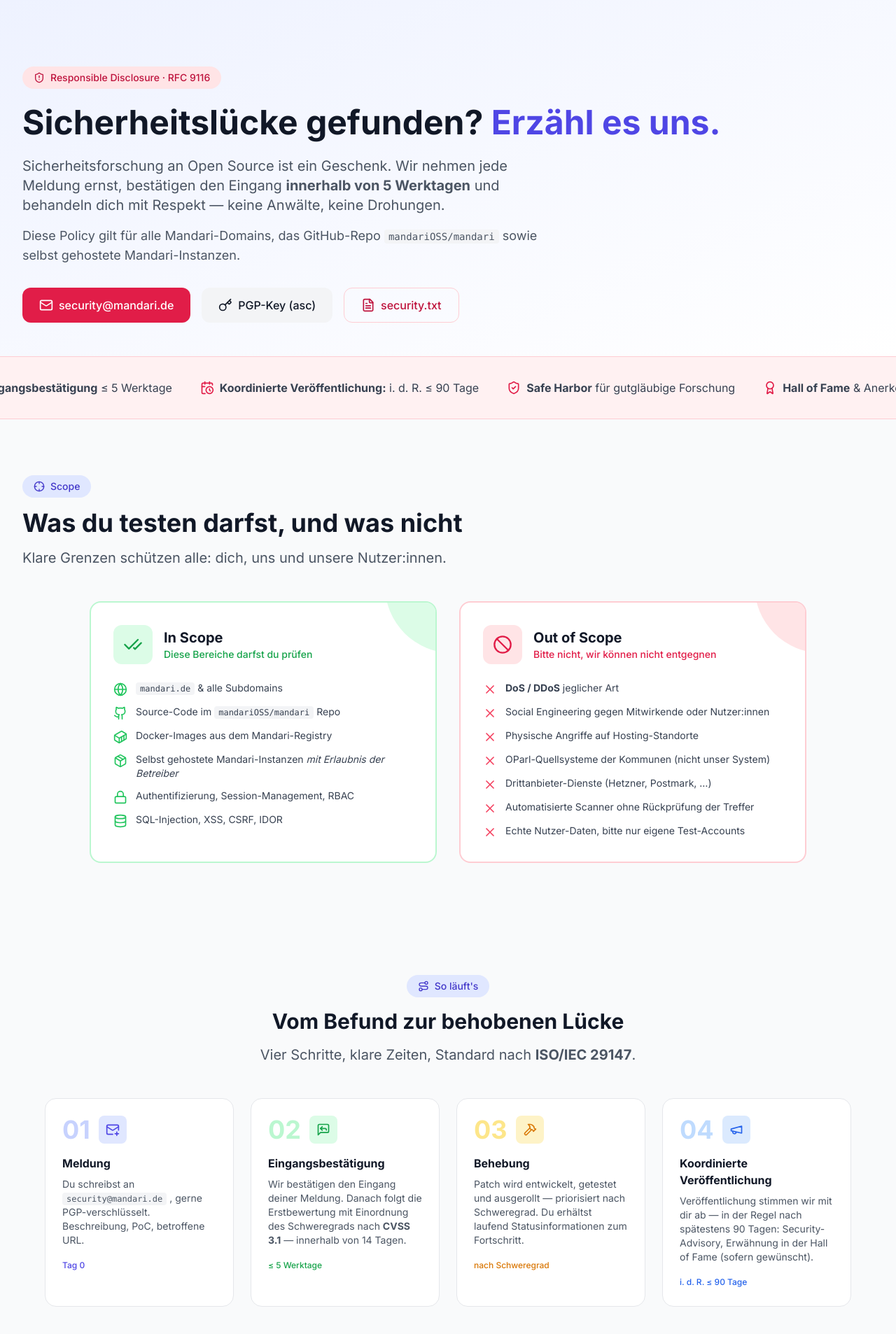
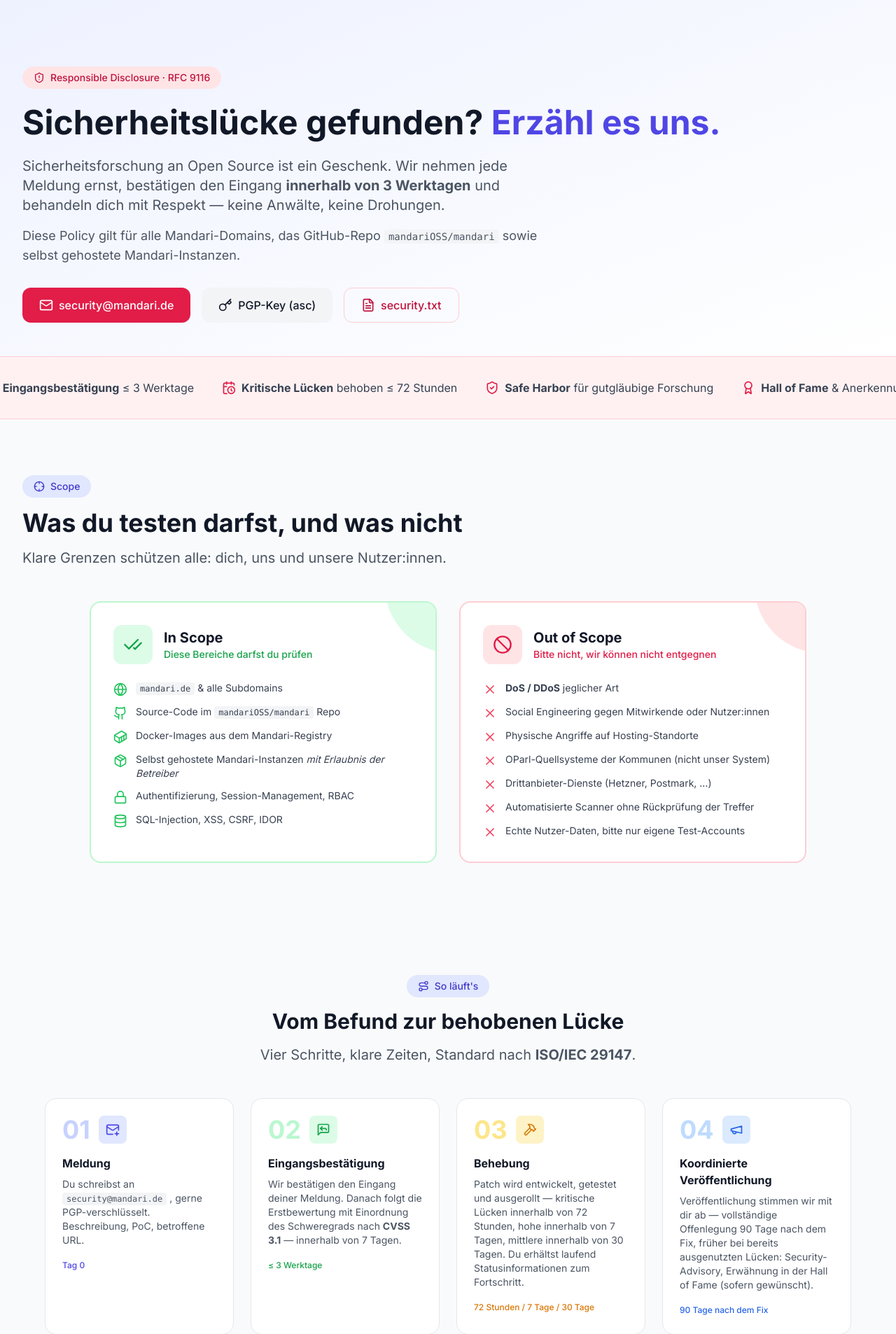
Before and after one commit to mandariOSS/marketing-website, a Django app: page /sicherheit/disclosure/ in a window 1280 px wide. Shown: the part 65-1971 px from the top of the page at 70% size. Run offline with Django 5.2, Linux system fonts and the light colour scheme; style sheets or scripts are compiled from the project's sources.

Commit message:
fix(sicherheit): Fristen in security.txt und Disclosure-Policy an SECURITY.md angleichen
Eingangsbestätigung 3 Werktage, erste Einschätzung 7 Tage, Korrektur nach
Schweregrad 72 Stunden / 7 Tage / 30 Tage, vollständige Offenlegung 90 Tage
nach dem Fix – wie in der SECURITY.md von mandariOSS/mandari. Gilt für
security.txt, die Seite /sicherheit/disclosure/ und die SECURITY.md dieses
Repositorys. Ein CI-Schritt prüft die Fristen beider Seiten.

```diff
--- a/templates/marketing/sicherheit_disclosure.html
+++ b/templates/marketing/sicherheit_disclosure.html
@@ -20,7 +20,7 @@
         </h1>
         <p class="text-xl text-gray-600 dark:text-gray-300 max-w-3xl mb-4">
             Sicherheitsforschung an Open Source ist ein Geschenk. Wir nehmen jede
-            Meldung ernst, bestätigen den Eingang <strong>innerhalb von 5 Werktagen</strong>
+            Meldung ernst, bestätigen den Eingang <strong>innerhalb von 3 Werktagen</strong>
             und behandeln dich mit Respekt — keine Anwälte, keine Drohungen.
         </p>
         <p class="text-lg text-gray-600 dark:text-gray-400 max-w-3xl mb-8">
@@ -53,11 +53,11 @@
         <div class="flex flex-wrap lg:flex-nowrap items-center justify-center gap-x-6 gap-y-4 lg:gap-x-10 text-center">
             <div class="flex items-center gap-2 whitespace-nowrap">
                 <i data-lucide="mail-check" class="w-5 h-5 text-rose-600 dark:text-rose-400 flex-none"></i>
-                <span class="text-sm lg:text-base text-gray-700 dark:text-gray-300"><strong>Eingangsbestätigung</strong> ≤ 5 Werktage</span>
+                <span class="text-sm lg:text-base text-gray-700 dark:text-gray-300"><strong>Eingangsbestätigung</strong> ≤ 3 Werktage</span>
             </div>
             <div class="flex items-center gap-2 whitespace-nowrap">
                 <i data-lucide="calendar-clock" class="w-5 h-5 text-rose-600 dark:text-rose-400 flex-none"></i>
-                <span class="text-sm lg:text-base text-gray-700 dark:text-gray-300"><strong>Koordinierte Veröffentlichung:</strong> i.&nbsp;d.&nbsp;R. ≤ 90 Tage</span>
+                <span class="text-sm lg:text-base text-gray-700 dark:text-gray-300"><strong>Kritische Lücken</strong> behoben ≤ 72 Stunden</span>
             </div>
             <div class="flex items-center gap-2 whitespace-nowrap">
                 <i data-lucide="shield-check" class="w-5 h-5 text-rose-600 dark:text-rose-400 flex-none"></i>
@@ -233,9 +233,9 @@
                 <p class="text-sm text-gray-600 dark:text-gray-300 mb-3">
                     Wir bestätigen den Eingang deiner Meldung. Danach folgt die
                     Erstbewertung mit Einordnung des Schweregrads nach <strong>CVSS 3.1</strong> —
-                    innerhalb von 14 Tagen.
+                    innerhalb von 7 Tagen.
                 </p>
-                <span class="text-xs font-medium text-green-600 dark:text-green-400">≤ 5 Werktage</span>
+                <span class="text-xs font-medium text-green-600 dark:text-green-400">≤ 3 Werktage</span>
             </div>
 
             <!-- Step 3 -->
@@ -248,10 +248,11 @@
                 </div>
                 <h3 class="font-bold text-gray-900 dark:text-white mb-2">Behebung</h3>
                 <p class="text-sm text-gray-600 dark:text-gray-300 mb-3">
-                    Patch wird entwickelt, getestet und ausgerollt — priorisiert nach
-                    Schweregrad. Du erhältst laufend Statusinformationen zum Fortschritt.
+                    Patch wird entwickelt, getestet und ausgerollt — kritische Lücken
+                    innerhalb von 72 Stunden, hohe innerhalb von 7 Tagen, mittlere innerhalb
+                    von 30 Tagen. Du erhältst laufend Statusinformationen zum Fortschritt.
                 </p>
-                <span class="text-xs font-medium text-amber-600 dark:text-amber-400">nach Schweregrad</span>
+                <span class="text-xs font-medium text-amber-600 dark:text-amber-400">72 Stunden / 7 Tage / 30 Tage</span>
             </div>
 
             <!-- Step 4 -->
@@ -264,10 +265,11 @@
                 </div>
                 <h3 class="font-bold text-gray-900 dark:text-white mb-2">Koordinierte Veröffentlichung</h3>
                 <p class="text-sm text-gray-600 dark:text-gray-300 mb-3">
-                    Veröffentlichung stimmen wir mit dir ab — in der Regel nach spätestens
-                    90 Tagen: Security-Advisory, Erwähnung in der Hall of Fame (sofern gewünscht).
+                    Veröffentlichung stimmen wir mit dir ab — vollständige Offenlegung
+                    90 Tage nach dem Fix, früher bei bereits ausgenutzten Lücken:
+                    Security-Advisory, Erwähnung in der Hall of Fame (sofern gewünscht).
                 </p>
-                <span class="text-xs font-medium text-blue-600 dark:text-blue-400">i. d. R. ≤ 90 Tage</span>
+                <span class="text-xs font-medium text-blue-600 dark:text-blue-400">90 Tage nach dem Fix</span>
             </div>
 
         </div>
@@ -417,7 +419,7 @@
         <div class="max-w-3xl mx-auto text-center">
             <h2 class="text-3xl font-bold text-white mb-6">Du hast was gefunden?</h2>
             <p class="text-xl text-white/90 mb-10">
-                Schreib uns — wir bestätigen den Eingang innerhalb von 5 Werktagen,
+                Schreib uns — wir bestätigen den Eingang innerhalb von 3 Werktagen,
                 koordinieren die Veröffentlichung mit dir und behandeln deine Meldung
                 mit dem Respekt, den sie verdient.
             </p>
```
Also changed, not shown: SECURITY.md (+7 -5 lines), marketing/views.py (+8 -3 lines), .github/workflows/ci.yml.
